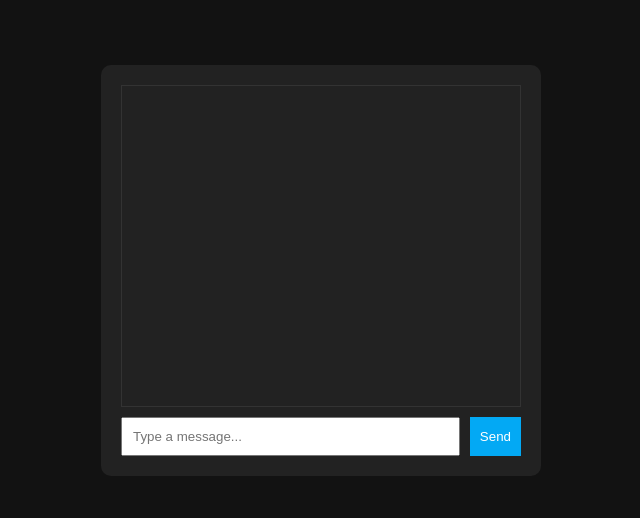
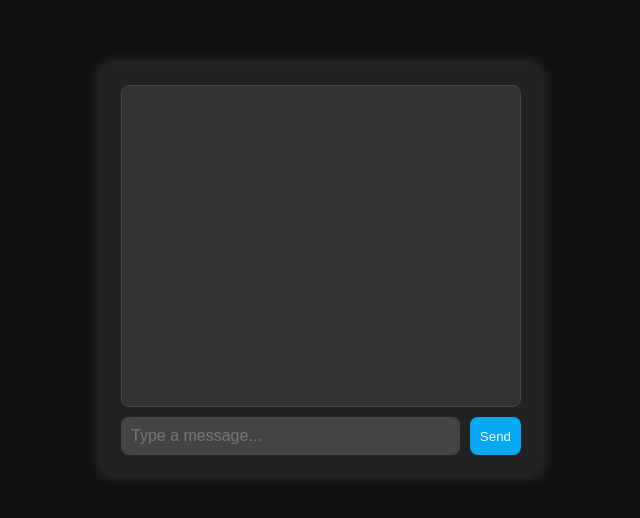
Before and after one commit to RUTUJACHOUDHAR21/SOCKET, a plain HTML site: page index.html in a window 1280 px wide. Shown: the part 130-648 px from the top of the page, without its empty margins (319-959 px from the left). Drawn offline with Linux system fonts and the light colour scheme.

Commit message:
Update index.html

```diff
--- a/index.html
+++ b/index.html
@@ -5,14 +5,15 @@
   <title>WebSocket Chat</title>
   <style>
     body {
-      background: #121212;
+      background: #111;
       color: white;
-      font-family: Arial;
+      font-family: 'Courier New', Courier, monospace;
       display: flex;
       justify-content: center;
       align-items: center;
       height: 100vh;
       margin: 0;
+      overflow: hidden;
     }
     .chat-box {
       background: #222;
@@ -21,13 +22,18 @@
       width: 400px;
       display: flex;
       flex-direction: column;
+      box-shadow: 0 0 15px rgba(255, 255, 255, 0.2);
     }
     #messages {
       height: 300px;
       overflow-y: auto;
-      border: 1px solid #333;
+      border: 1px solid #444;
       padding: 10px;
       margin-bottom: 10px;
+      background: #333;
+      color: #ddd;
+      font-size: 16px;
+      border-radius: 8px;
     }
     .input-row {
       display: flex;
@@ -36,21 +42,34 @@
     input {
       flex: 1;
       padding: 10px;
+      background: #444;
+      border: none;
+      color: white;
+      border-radius: 8px;
+      font-size: 16px;
     }
     button {
       padding: 10px;
       background: #03a9f4;
       border: none;
       color: white;
+      border-radius: 8px;
       cursor: pointer;
+    }
+    button:hover {
+      background: #0288d1;
     }
     .my-message {
       text-align: right;
       color: #03a9f4;
+      font-weight: bold;
+      padding: 5px;
     }
     .other-message {
       text-align: left;
       color: #ddd;
+      font-weight: bold;
+      padding: 5px;
     }
   </style>
 </head>
```
